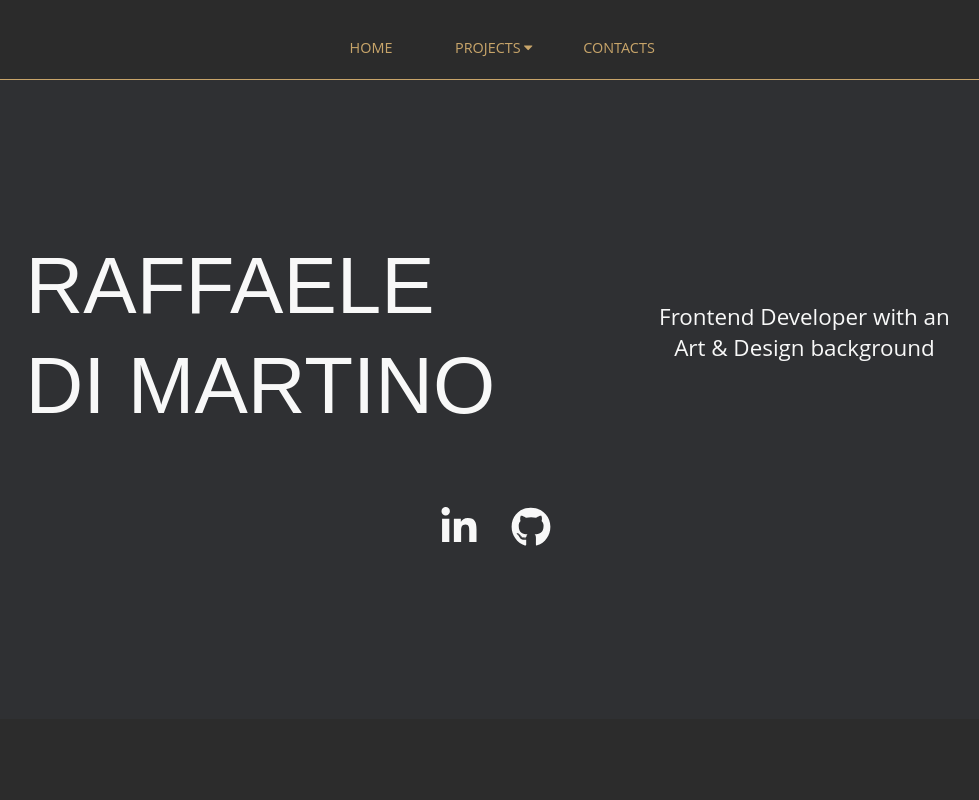
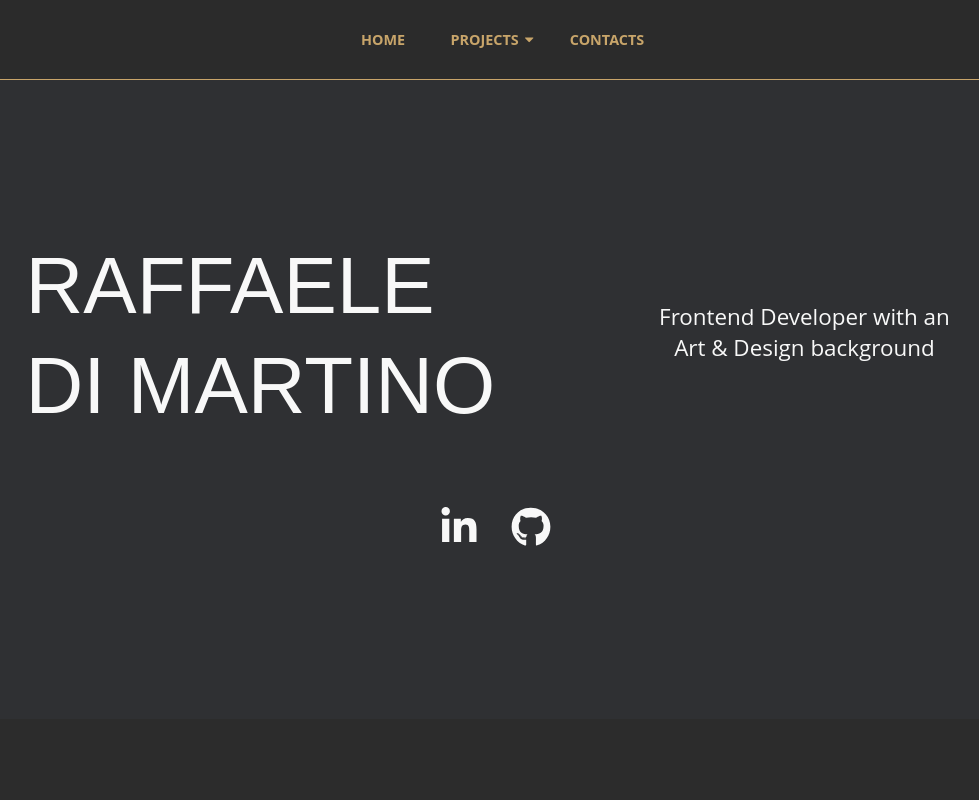
Before and after one commit to RafDiMartino/React-Portfolio, a React (Create React App) app: page /#/ in a window 1280 px wide. Shown: the top 800 px of the page, without its empty margins (145-1124 px from the left). Built offline with nearby package versions, Linux system fonts and the light colour scheme.

Commit message:
header tweaks

```diff
--- a/src/components/navbar/NavBar.js
+++ b/src/components/navbar/NavBar.js
@@ -28,8 +28,8 @@ const NavBar2 = () => {
 
 
     return (
-        <nav>
-            <div className="nav-wrapper">
+        <header>
+            <nav className="nav-wrapper">
                 <Link to="/"><div className="home">HOME</div></Link>
                 <div ref={ref} onClick={toggleDropdown} className="projects">
                     PROJECTS
@@ -43,8 +43,8 @@ const NavBar2 = () => {
                     )}
                 </div>
                 <a href="mailto:r.dimartino.uk@gmail.com"><div className="contact">CONTACTS</div></a>
-            </div>
-        </nav>
+            </nav>
+        </header>
     )
 }
 
--- a/src/components/navbar/navbar.css
+++ b/src/components/navbar/navbar.css
@@ -1,4 +1,4 @@
-nav {
+header {
     display: flex;
     align-items: center;
     justify-content: center;
@@ -15,14 +15,14 @@ nav {
 .nav-wrapper {
     display: flex;
     width: 90%;
-    justify-content: space-evenly;
+    justify-content: center;
     align-items: center;
 }
 
 .home, .projects, .contact {
-    padding-top: 1rem;
     width: 7rem;
     font-size:0.9rem;
+    font-weight: bold;
 }
 
 .nav-wrapper div:hover {
@@ -41,15 +41,19 @@ nav {
     cursor: pointer;
 }
 
+.projects > * {
+    margin: 0 .2rem;
+}
+
 .open-dropdown {
     position: absolute;
-    top: calc(100% + 1.4rem);
+    top: calc(100% + 1.93rem);
     background-color: var(--black2);
     border-left: 1px solid var(--gold);
     border-right: 1px solid var(--gold);
     border-bottom: 1px solid var(--gold);
     border-radius: 0 0 5px 5px;
-    width: 10rem;
+    width: 12rem;
     padding: 1.5rem 0 .5rem 0;
 }
 
@@ -58,18 +62,10 @@ nav {
     color: var(--white);
 }
 
-
-
 .open-dropdown p:hover {
     color: var(--gold);
 }
 
 @media only screen and (min-width: 1024px) {
-    nav{
-        height: 5rem;
-    }
 
-    .nav-wrapper {
-        width: 30%;
-    }
 }
```
